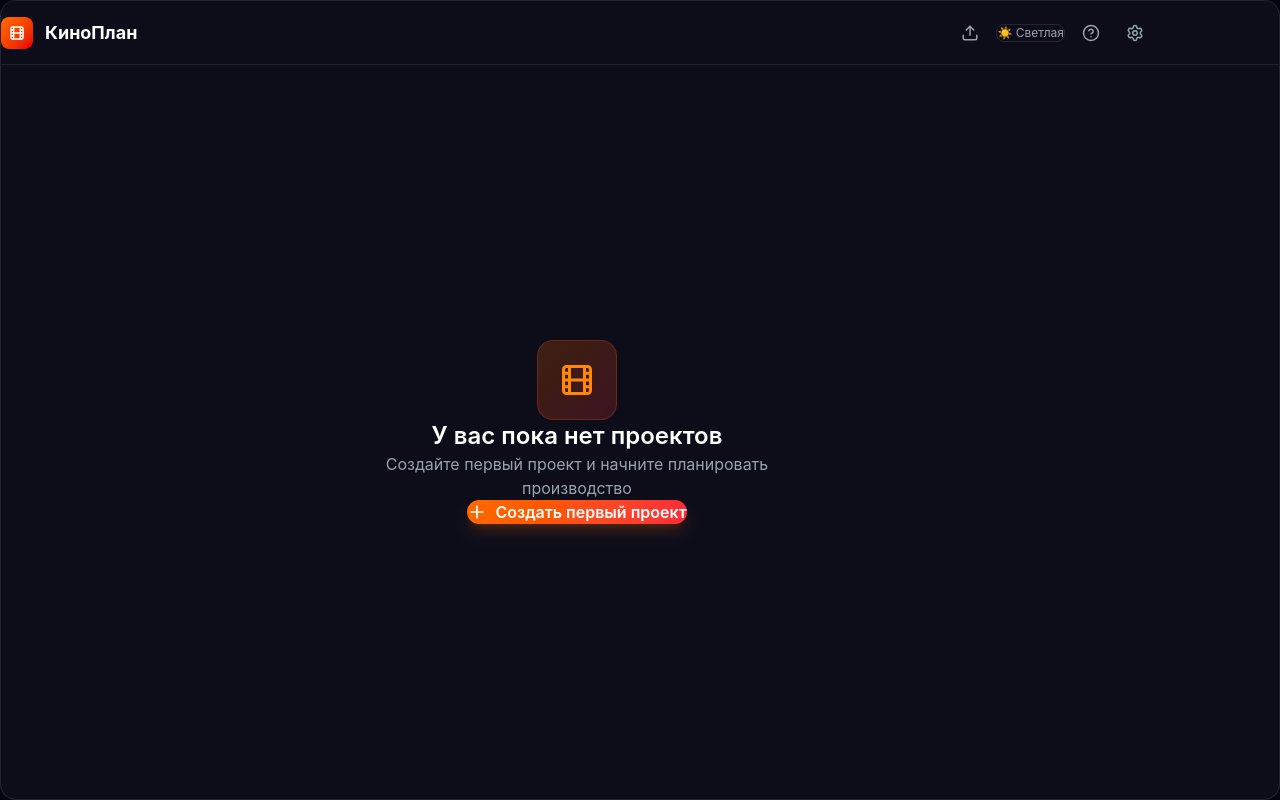
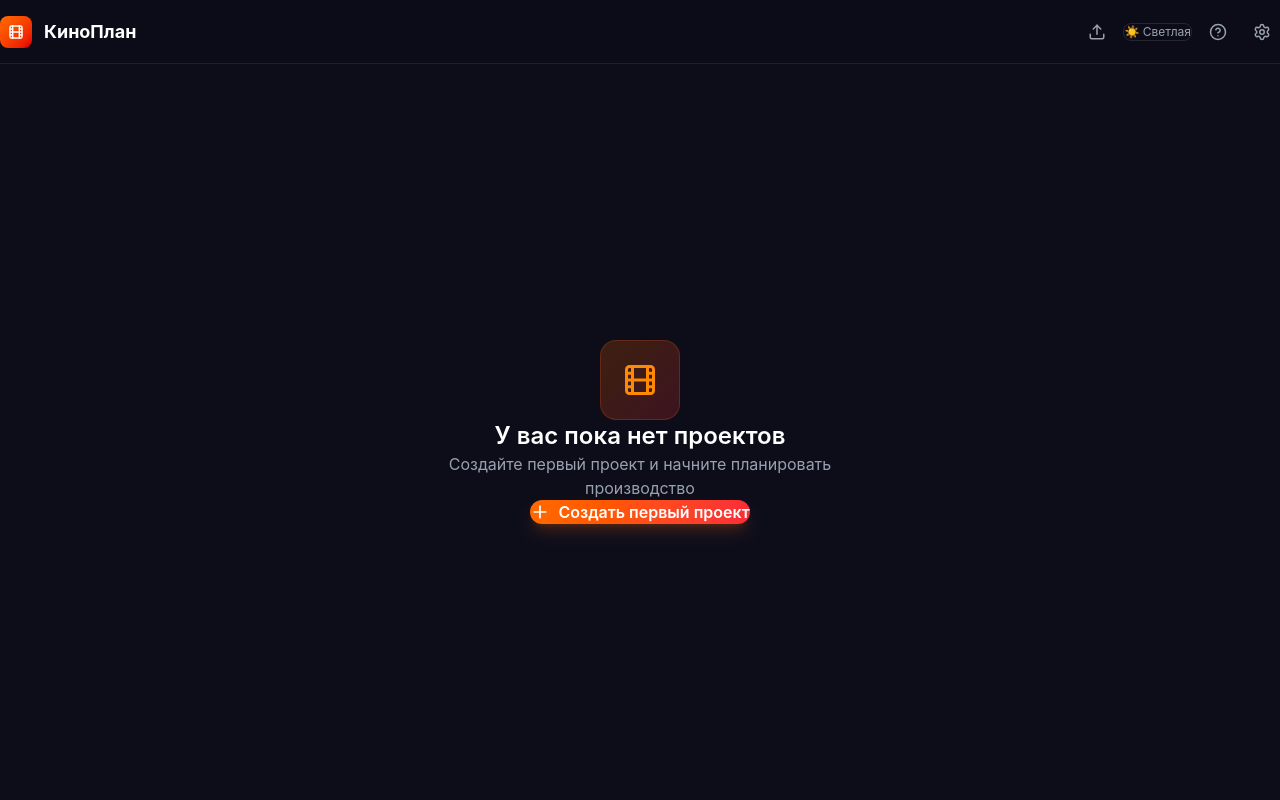
Before and after one commit to Pasha1979/kinoplan, a React (Vite) app: page / in a window 1280 px wide. Built offline with nearby package versions, Linux system fonts and the light colour scheme.

Commit message:
revert: restore original HomePage layout per user request

```diff
--- a/src/pages/Home/HomePage.tsx
+++ b/src/pages/Home/HomePage.tsx
@@ -276,18 +276,11 @@ export default function HomePage() {
   }
 
   return (
-    <div className={`h-screen flex flex-col p-3 sm:p-5 md:p-8 overflow-hidden ${
-      theme === 'dark' ? 'bg-[#050510] text-white' : 'bg-gray-200 text-gray-900'
-    }`}>
-      {/* Рамка приложения */}
-      <div className={`flex-1 flex flex-col min-h-0 rounded-2xl border overflow-hidden ${
-        theme === 'dark' ? 'bg-[#0d0d1a] border-white/10' : 'bg-gray-50 border-gray-300 shadow-sm'
+    <div className={`h-screen flex flex-col ${theme === 'dark' ? 'bg-[#0d0d1a] text-white' : 'bg-gray-50 text-gray-900'}`}>
+      {/* Верхняя панель */}
+      <header className={`sticky top-0 z-30 flex items-center justify-between px-6 h-16 border-b ${
+        theme === 'dark' ? 'bg-[#0d0d1a]/80 border-white/8 backdrop-blur-md' : 'bg-white border-gray-200'
       }`}>
-      {/* Верхняя панель */}
-      <header className={`h-16 shrink-0 border-b ${
-        theme === 'dark' ? 'bg-[#0d0d1a]/80 border-white/8' : 'bg-white border-gray-200'
-      }`}>
-        <div className="max-w-6xl mx-auto px-6 h-full flex items-center justify-between">
         <div className="flex items-center gap-3">
           <div className="w-8 h-8 rounded-lg bg-gradient-to-br from-orange-500 to-red-600 flex items-center justify-center">
             <Film size={16} className="text-white" />
@@ -342,12 +335,10 @@ export default function HomePage() {
             <Settings size={18} />
           </button>
         </div>
-        </div>
       </header>
 
       {/* Основной контент */}
-      <main className="flex-1 overflow-y-auto min-h-0">
-        <div className="max-w-6xl mx-auto px-6 py-8 w-full flex flex-col min-h-full">
+      <main className="flex-1 flex flex-col px-8 py-8 max-w-7xl mx-auto w-full">
         {isLoading && projectList.length === 0 ? (
           <div className="flex-1 flex items-center justify-center">
             <span className={`text-sm ${theme === 'dark' ? 'text-gray-500' : 'text-gray-400'}`}>Загрузка...</span>
@@ -571,9 +562,7 @@ export default function HomePage() {
             )}
           </>
         )}
-        </div>
       </main>
-      </div>
 
       {/* Контекстное меню карточки */}
       {contextMenu && (
```
